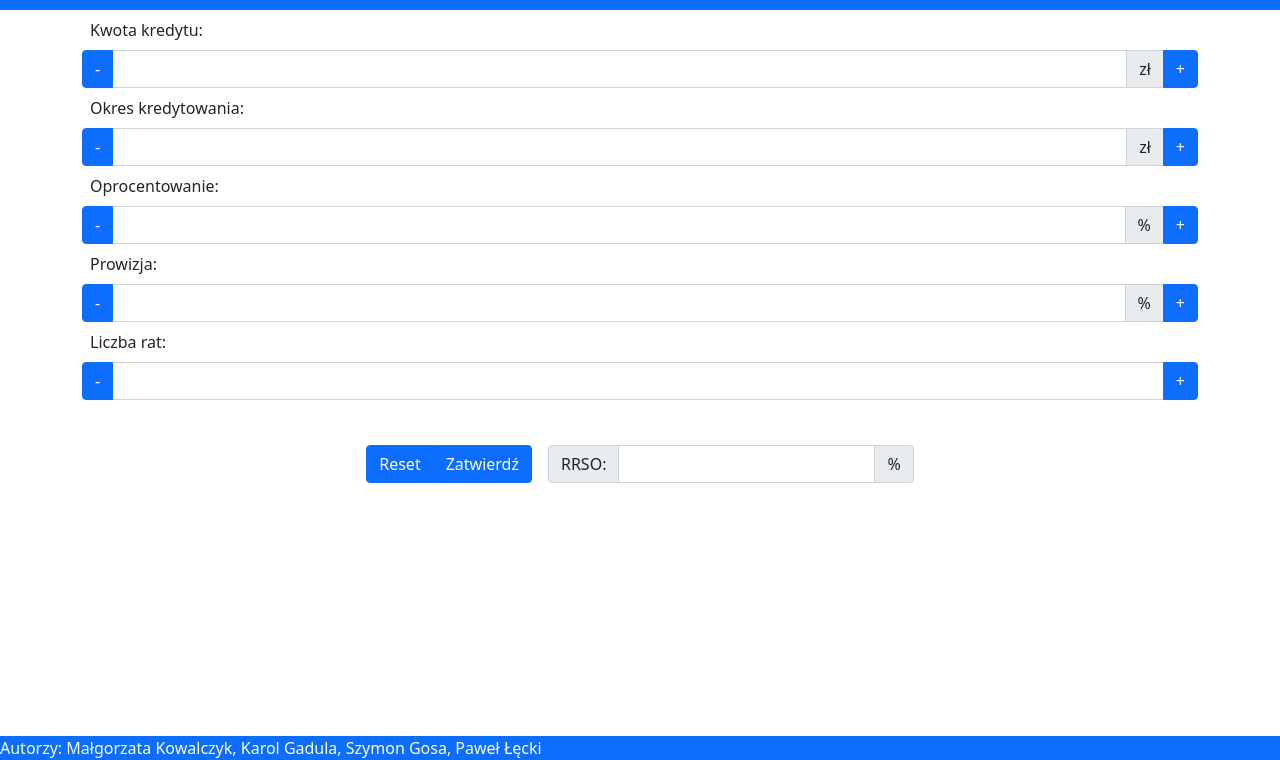
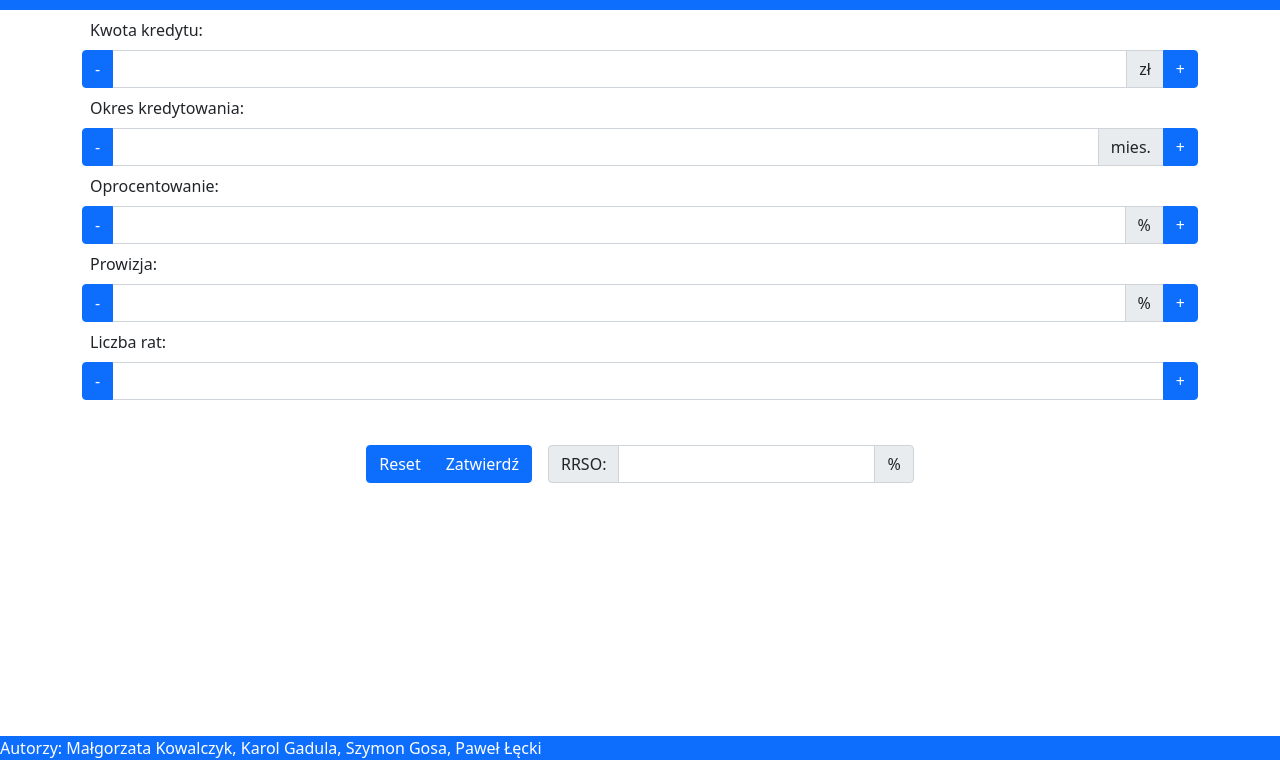
Before and after one commit to Carlos2895/Kalkulator-RRSO, a plain HTML site: page index.html in a window 1280 px wide. Shown: the part 40-800 px from the top of the page. Drawn offline with nearby package versions, Linux system fonts and the light colour scheme.

Commit message:
first commit

```diff
--- a/index.html
+++ b/index.html
@@ -33,7 +33,7 @@
             <div class="input-group">
                 <input type="button" id="m2" value="-" onclick="ok.value = parseInt(subtractValue2())" class="btn btn-primary">
                 <input type="text" class="form-control" id="ok">
-                <span class="input-group-text">zł</span>
+                <span class="input-group-text">mies.</span>
                 <input type="button" id="p2" value="+" onclick="ok.value = parseInt(addValue2())" class="btn btn-primary">
             </div>
         </div>
```
